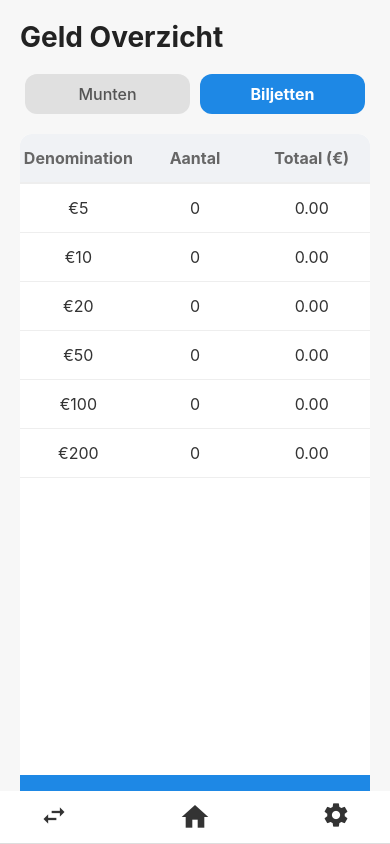
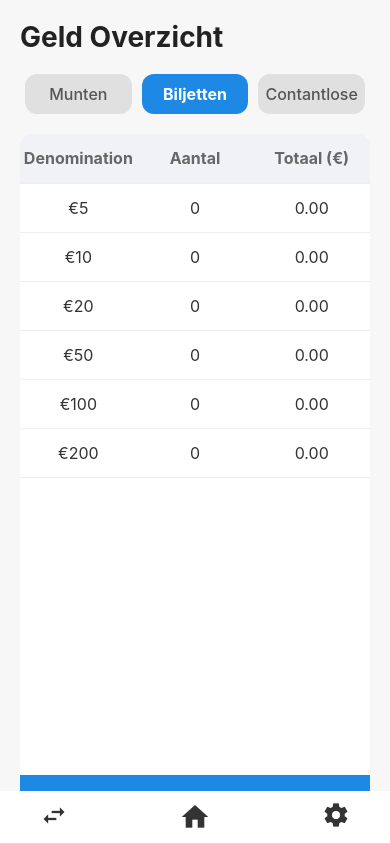
Before and after one commit to OsamaElAnzi/ucash, a React Native app: screen /MoneyOverview in a window 390 px wide. Built offline with nearby package versions, Linux system fonts and the light colour scheme.

Commit message:
contantlose werkt

```diff
--- a/components/settingsComponents/MoneyOverviewScreen.tsx
+++ b/components/settingsComponents/MoneyOverviewScreen.tsx
@@ -2,6 +2,7 @@ import React, { useState } from 'react';
 import { View, Text, TouchableOpacity, StyleSheet, ScrollView } from 'react-native';
 import { useSelector } from 'react-redux';
 import { selectCashOverview } from '../../store/selectors/transactionsSelectors';
+import { SafeAreaView } from 'react-native-safe-area-context';
 
 type CashItem = {
   denomination: string;
@@ -10,12 +11,13 @@ type CashItem = {
 };
 
 export default function MoneyOverviewScreen() {
-  const [type, setType] = useState<'coins' | 'bills'>('bills');
+  const [type, setType] = useState<'coins' | 'bills' | 'contantlose'>('bills');
 
   // Haal de cash-overview op uit Redux
-  const { coins, bills } = useSelector(selectCashOverview);
+  const cashOverview = useSelector(selectCashOverview);
+  const { coins = [], bills = [], contantloseTotal = 0 } = cashOverview || {};
 
-  // Masterlijsten zodat alle biljetten/munten altijd zichtbaar zijn
+  // Masterlijsten zodat lege biljetten/munten altijd zichtbaar zijn
   const allBills: CashItem[] = [
     { denomination: '€5', value: 5, count: 0 },
     { denomination: '€10', value: 10, count: 0 },
@@ -35,19 +37,27 @@ export default function MoneyOverviewScreen() {
     { denomination: '€2', value: 2, count: 0 },
   ];
 
-  // Merge Redux-data met masterlijst
-  const mergeData = (master: CashItem[], data: CashItem[]) =>
+  // Merge Redux-data met masterlijst zodat lege items altijd zichtbaar zijn
+  const mergeData = (master: CashItem[], data: CashItem[]): CashItem[] =>
     master.map(item => {
       const found = data.find(d => d.denomination === item.denomination);
       return { ...item, count: found ? found.count : 0 };
     });
+  // Bepaal welke data getoond wordt
+  const data: CashItem[] =
+  type === 'coins'
+    ? mergeData(allCoins, coins)
+    : type === 'bills'
+    ? mergeData(allBills, bills)
+    : [];
 
-  const data = type === 'coins' ? mergeData(allCoins, coins) : mergeData(allBills, bills);
 
+  // Bereken totaalbedrag
+  const totalAmountCard = type === 'contantlose' ? contantloseTotal : 0;
   const totalAmount = data.reduce((sum, item) => sum + item.value * item.count, 0);
 
   return (
-    <View style={styles.container}>
+    <SafeAreaView style={styles.container}>
       <Text style={styles.title}>Geld Overzicht</Text>
 
       {/* Switcher */}
@@ -64,10 +74,18 @@ export default function MoneyOverviewScreen() {
         >
           <Text style={[styles.switchText, type === 'bills' && styles.activeText]}>Biljetten</Text>
         </TouchableOpacity>
+        <TouchableOpacity
+          style={[styles.switchButton, type === 'contantlose' && styles.activeSwitch]}
+          onPress={() => setType('contantlose')}
+        >
+          <Text style={[styles.switchText, type === 'contantlose' && styles.activeText]}>
+            Contantlose
+          </Text>
+        </TouchableOpacity>
       </View>
 
       {/* Tabel */}
-      <View style={styles.table}>
+      <SafeAreaView style={styles.table}>
         <View style={[styles.row, styles.headerRow]}>
           <Text style={[styles.cell, styles.headerCell]}>Denomination</Text>
           <Text style={[styles.cell, styles.headerCell]}>Aantal</Text>
@@ -75,22 +93,34 @@ export default function MoneyOverviewScreen() {
         </View>
 
         <ScrollView style={{ flex: 1 }}>
-          {data.map(item => (
-            <View key={item.denomination} style={styles.row}>
-              <Text style={styles.cell}>{item.denomination}</Text>
-              <Text style={styles.cell}>{item.count}</Text>
-              <Text style={styles.cell}>{(item.value * item.count).toFixed(2)}</Text>
+          {type === 'contantlose' ? (
+            <View style={styles.row}>
+              <Text style={styles.cell}>Contantloos</Text>
+              <Text style={styles.cell}>–</Text>
+              <Text style={styles.cell}>{contantloseTotal.toFixed(2)}</Text>
             </View>
-          ))}
+          ) : (
+            data.map(item => (
+              <View key={item.denomination} style={styles.row}>
+                <Text style={styles.cell}>{item.denomination}</Text>
+                <Text style={styles.cell}>{item.count}</Text>
+                <Text style={styles.cell}>{(item.value * item.count).toFixed(2)}</Text>
+              </View>
+            ))
+          )}
         </ScrollView>
 
         <View style={[styles.row, styles.totalRow]}>
           <Text style={styles.totalText}>Totaal</Text>
           <Text style={styles.totalText}></Text>
-          <Text style={styles.totalText}>{totalAmount.toFixed(2)} €</Text>
+          {type === 'contantlose' ? (
+            <Text style={styles.totalText}>{totalAmountCard.toFixed(2)} €</Text>
+          ) : (
+            <Text style={styles.totalText}>{totalAmount.toFixed(2)} €</Text>
+          )}
         </View>
-      </View>
-    </View>
+      </SafeAreaView>
+    </SafeAreaView>
   );
 }
 
--- a/screens/Home.tsx
+++ b/screens/Home.tsx
@@ -34,6 +34,7 @@ export default function Home() {
 
   // Nieuwe transactie inputs
   const [transactionType, setTransactionType] = useState<'income' | 'expense' | null>(null);
+  const [physicalType, setPhysicalType] = useState<'contant' | 'contantlose' | null>(null);
   const [transactionName, setTransactionName] = useState('');
   const [transactionAmount, setTransactionAmount] = useState('');
   const [remainingAmount, setRemainingAmount] = useState<number>(0);
@@ -103,13 +104,34 @@ export default function Home() {
   const dispatch = useDispatch();
 
   const submitTransaction = () => {
-    try {
-      dispatch(addTransaction(transactionType!, transactionName, Number(transactionAmount), cashSelection));
-      closeModal();
-    } catch (err: any) {
-      Alert.alert(err.message); // toon melding als er niet genoeg cash is
-    }
-  };
+  if (!transactionType || !transactionAmount) return;
+
+  let finalCashSelection = [...cashSelection];
+
+  // Voor contantlose betalingen: voeg direct 1 "Contantlose" entry toe
+  if (physicalType === 'contantlose') {
+    finalCashSelection = [
+      { denomination: 'contantlose', count: 1, value: Number(transactionAmount) * 100 }
+    ];
+    console.log(finalCashSelection);
+  }
+
+  try {
+    dispatch(
+      addTransaction(
+        transactionType!,
+        transactionName,
+        Number(transactionAmount),
+        finalCashSelection,
+        physicalType === 'contant' ? 'cash' : 'contantlose'
+      )
+    );
+    closeModal();
+  } catch (err: any) {
+    Alert.alert(err.message);
+  }
+};
+
 
 
 
@@ -208,6 +230,30 @@ export default function Home() {
                   <TouchableOpacity
                     style={[
                       styles.typeButton,
+                      physicalType === 'contant' && styles.typeButtonActive,
+                    ]}
+                    onPress={() => setPhysicalType('contant')}
+                  >
+                    <Ionicons name="cash-outline" size={28} />
+                    <Text style={styles.typeText}>Contant</Text>
+
+                  </TouchableOpacity>
+
+                  <TouchableOpacity
+                    style={[
+                      styles.typeButton,
+                      physicalType === 'contantlose' && styles.typeButtonActive,
+                    ]}
+                    onPress={() => setPhysicalType('contantlose')}
+                  >
+                    <Ionicons name="card-outline" size={28} />
+                    <Text style={styles.typeText}>Contant lose</Text>
+                  </TouchableOpacity>
+                </View>
+                <View style={styles.typeContainer}>
+                  <TouchableOpacity
+                    style={[
+                      styles.typeButton,
                       transactionType === 'income' && styles.typeButtonActive,
                     ]}
                     onPress={() => setTransactionType('income')}
@@ -244,19 +290,32 @@ export default function Home() {
                   onChangeText={setTransactionAmount}
                   keyboardType="numeric"
                 />
-
+                {physicalType === 'contant' && (
                 <TouchableOpacity
                   style={[
                     styles.submitButton,
                     (!transactionType || !transactionAmount) && { opacity: 0.5 }
                   ]}
-                  disabled={!transactionType || !transactionAmount} // hier wordt het verplicht
+                  disabled={(!transactionType || !transactionAmount)} // hier wordt het verplicht
                   onPress={() => setShowCashOptions(true)}
                 >
                   <Text style={styles.submitButtonText}>
                     Volgende: Biljetten/Munten
                   </Text>
                 </TouchableOpacity>
+                )}
+                {physicalType === 'contantlose' && (
+                <TouchableOpacity
+                      style={[
+                    styles.submitButton,
+                    (!transactionType || !transactionAmount) && { opacity: 0.5 }
+                    ]}
+                    disabled={transactionType && transactionAmount ? false : true}
+                      onPress={submitTransaction}
+                    >
+                      <Text style={styles.submitButtonText}>Opslaan Transactie</Text>
+                    </TouchableOpacity>
+                )}
               </>
             ) : (
               <>
--- a/store/selectors/transactionsSelectors.ts
+++ b/store/selectors/transactionsSelectors.ts
@@ -18,12 +18,24 @@ export const selectCashOverview = createSelector(
   [selectTransactions],
   (transactions) => {
     const cashMap = new Map<string, number>();
+    let contantloseTotal = 0;
 
     transactions.forEach(tx => {
-      tx.cash.forEach((item: CashItem) => {
+
+      // ✅ CONTANTLOOS = amount gebruiken
+      if (tx.physicalType === 'contantlose') {
+        contantloseTotal += tx.type === 'income'
+          ? tx.amount
+          : -tx.amount;
+        return;
+      }
+
+      // ✅ CASH = denominations verwerken
+      tx.cash.forEach(item => {
         cashMap.set(
           item.denomination,
-          (cashMap.get(item.denomination) || 0) + item.count
+          (cashMap.get(item.denomination) || 0) +
+          (tx.type === 'income' ? item.count : -item.count)
         );
       });
     });
@@ -39,6 +51,7 @@ export const selectCashOverview = createSelector(
     return {
       coins: cashItems.filter(c => isCoin(c.value)),
       bills: cashItems.filter(c => !isCoin(c.value)),
+      contantloseTotal,
     };
   }
 );
--- a/store/slices/transactionsSlice.ts
+++ b/store/slices/transactionsSlice.ts
@@ -51,7 +51,8 @@ const transactionsSlice = createSlice({
         type: 'income' | 'expense',
         name: string,
         amount: number,
-    cash: CashItem[]
+        cash: CashItem[],
+        physicalType: 'cash' | 'contantlose'
       ) {
         return {
           payload: {
@@ -60,6 +61,7 @@ const transactionsSlice = createSlice({
             name,
             amount,
             cash,
+            physicalType,
             createdAt: new Date().toISOString(),
           } as Transaction,
         };
--- a/store/types/Transaction.ts
+++ b/store/types/Transaction.ts
@@ -12,4 +12,5 @@ export type Transaction = {
   amount: number;
   cash: CashItem[];
   createdAt: string;
+  physicalType: 'cash' | 'contantlose';
 };
```
Lines whose indentation alone changed are shown as unchanged.
